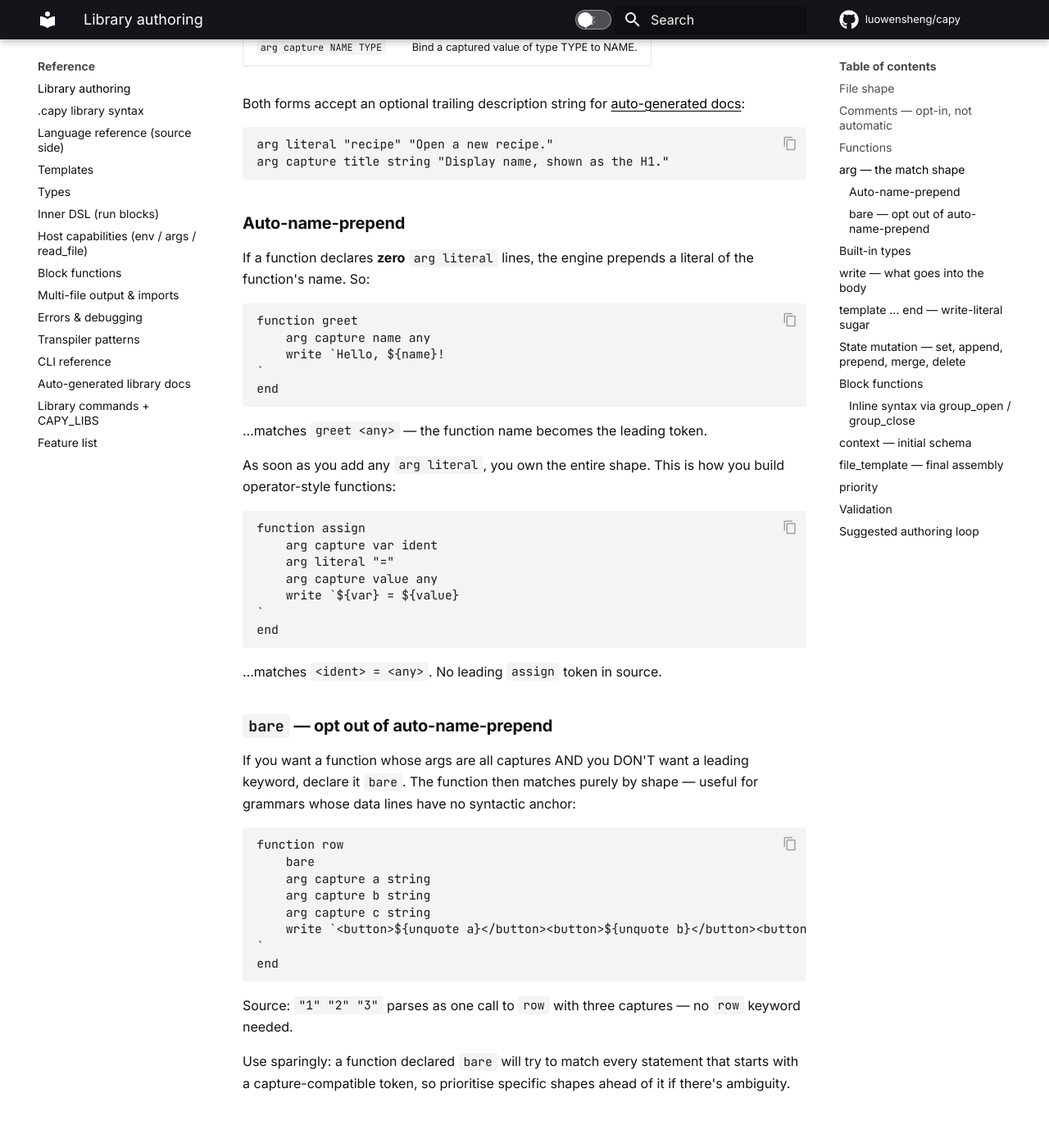
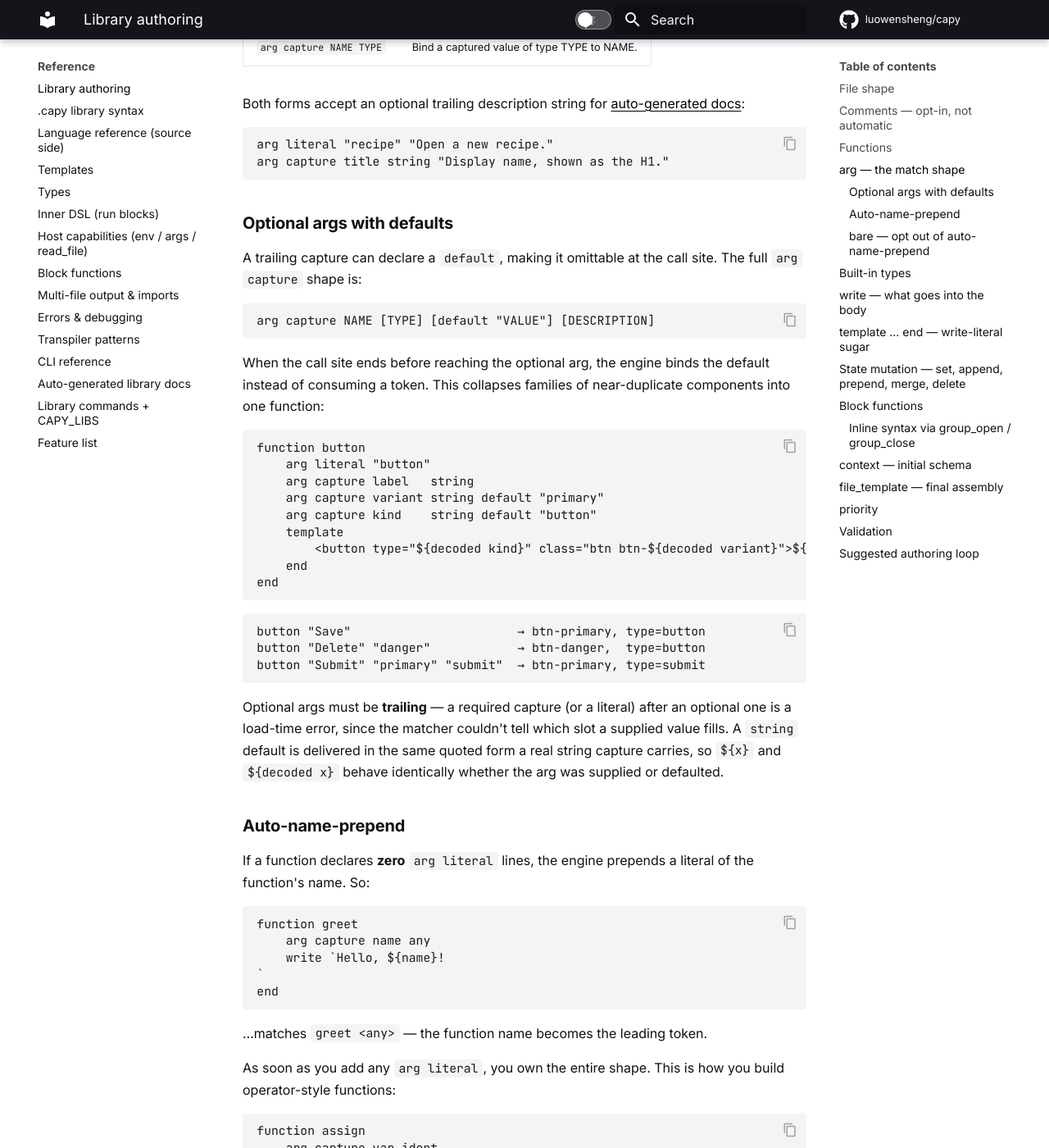
Before and after one commit to luowensheng/capy, an MkDocs documentation site: the page built from docs/library-authoring.md, in a window 1280 px wide and 1400 px high, scrolled down 2563 px. Shown: the whole window at 82% size. Built offline with MkDocs 1.6.1 and Material for MkDocs 9.7.7, drawn with Linux system fonts in a browser that asks for light colours; comment, search, counter and statistics services are not loaded; some of the changed text lies outside the part shown.

Commit message:
docs: round-2 features (line/col, introspection, optional args, verbatim fidelity)
- inner-dsl.md: render-locals table gains `line` / `col`; precedence
  note extended.
- library-authoring.md: new "Optional args with defaults" subsection
  (full `arg capture NAME [TYPE] [default "V"] [DESC]` shape +
  trailing-only rule); block_verbatim now documents blank/comment
  byte-fidelity.
- templates.md: per-function values table lists ${top_level}/${depth}
  and ${line}/${col}.
- CAPY_FOR_LLMS.md: grammar summary shows `default "V"` and the
  line/col locals.
- whats-new.md: new "Round 2 — editor integration & authoring
  ergonomics" section with a feature table + sample links, existing
  content retitled "Round 1".

mkdocs build --strict clean.

Co-Authored-By: Claude Opus 4.7 (1M context) <noreply@anthropic.com>

````diff
--- a/docs/library-authoring.md
+++ b/docs/library-authoring.md
@@ -117,6 +117,44 @@ Both forms accept an optional trailing description string for
 arg literal "recipe" "Open a new recipe."
 arg capture title string "Display name, shown as the H1."
 ```
+
+### Optional args with defaults
+
+A trailing capture can declare a `default`, making it omittable at
+the call site. The full `arg capture` shape is:
+
+```
+arg capture NAME [TYPE] [default "VALUE"] [DESCRIPTION]
+```
+
+When the call site ends before reaching the optional arg, the
+engine binds the default instead of consuming a token. This
+collapses families of near-duplicate components into one function:
+
+```
+function button
+    arg literal "button"
+    arg capture label   string
+    arg capture variant string default "primary"
+    arg capture kind    string default "button"
+    template
+        <button type="${decoded kind}" class="btn btn-${decoded variant}">${escapeHtml (decoded label)}</button>
+    end
+end
+```
+
+```
+button "Save"                       → btn-primary, type=button
+button "Delete" "danger"            → btn-danger,  type=button
+button "Submit" "primary" "submit"  → btn-primary, type=submit
+```
+
+Optional args must be **trailing** — a required capture (or a
+literal) after an optional one is a load-time error, since the
+matcher couldn't tell which slot a supplied value fills. A `string`
+default is delivered in the same quoted form a real string capture
+carries, so `${x}` and `${decoded x}` behave identically whether the
+arg was supplied or defaulted.
 
 ### Auto-name-prepend
 
@@ -423,6 +461,11 @@ inside a `<pre><code>` block, indentation preserved verbatim. Every
 line between `pre go` and `end` is captured byte-for-byte; the user
 can paste arbitrary code without it being re-parsed as Capy.
 
+The capture is the literal source byte range, so **blank lines and
+comment-marker (`#`) lines are preserved exactly** — a `markdown …
+end` block with `## headings` and blank paragraphs round-trips
+untouched.
+
 ### Inline syntax via `group_open` / `group_close`
 
 For Markdown-style or LaTeX-style inline syntax (`[label](url)`,
````
Also changed, not shown: docs/CAPY_FOR_LLMS.md (+4 -0 lines), docs/inner-dsl.md (+10 -3 lines), docs/templates.md (+2 -0 lines), docs/whats-new.md (+27 -0 lines).
